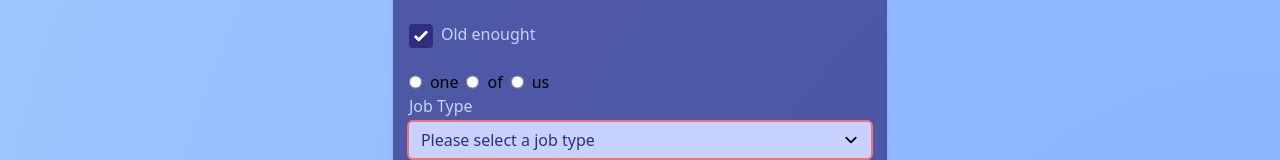
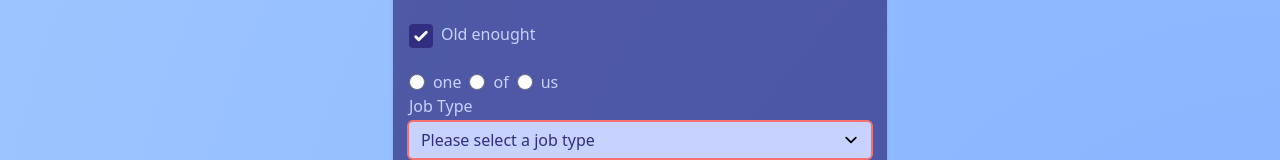
Before and after one commit to maxzz/forms-wreducer, a React (Vite) app: page / in a window 1280 px wide. Shown: the part 341-501 px from the top of the page. Built offline with nearby package versions, Linux system fonts and the light colour scheme.

Commit message:
WIP. form. update radio buttons to tailwind

```diff
--- a/src/components/FormWithReducer/index.tsx
+++ b/src/components/FormWithReducer/index.tsx
@@ -104,17 +104,17 @@ export function FormWithReducer() {
                         error={state.agree ? undefined : "This field is required."}
                     />
 
-                    <div className="flex space-x-2">
-                        <label className="flex space-x-2">
-                            <input type="radio" name="radio" />
+                    <div className="text-indigo-200 flex space-x-2">
+                        <label className="flex items-center space-x-2">
+                            <input className="form-radio" type="radio" name="radio" />
                             <div className="">one</div>
                         </label>
-                        <label className="flex space-x-2">
-                            <input type="radio" name="radio" />
+                        <label className="flex items-center space-x-2">
+                            <input className="form-radio" type="radio" name="radio" />
                             <div className="">of</div>
                         </label>
-                        <label className="flex space-x-2">
-                            <input type="radio" name="radio" />
+                        <label className="flex items-center space-x-2">
+                            <input className="form-radio" type="radio" name="radio" />
                             <div className="">us</div>
                         </label>
                     </div>
```
